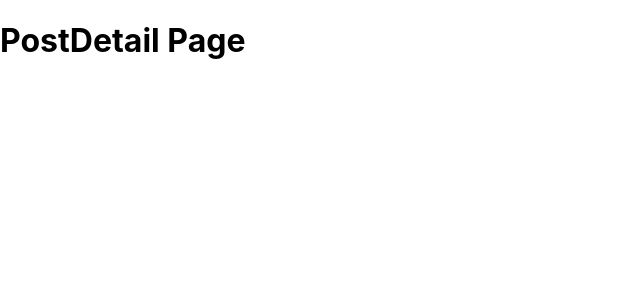
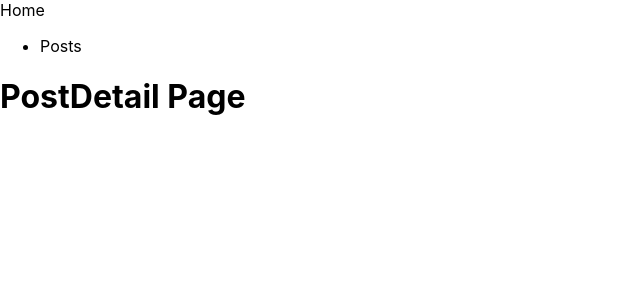
Before and after one commit to masayuki-0319/nextjs-blog, a Next.js app: page /posts/1 in a window 1280 px wide. Shown: the top 300 px of the page, without its empty margins (0-640 px from the left). Built offline with nearby package versions, Linux system fonts and the light colour scheme.

Commit message:
Layout Component 追加

```diff
--- /dev/null
+++ b/components/layouts/layout.tsx
@@ -0,0 +1,17 @@
+import { ReactNode, VFC } from 'react';
+import { MainNavigation } from './main-navigation';
+
+type Props = {
+  children: ReactNode;
+};
+
+export const Layout: VFC<Props> = (props) => {
+  const { children } = props;
+
+  return (
+    <>
+      <MainNavigation />
+      <main>{children}</main>
+    </>
+  );
+};
--- /dev/null
+++ b/components/layouts/main-navigation.tsx
@@ -0,0 +1,21 @@
+import Link from 'next/link';
+import { VFC } from 'react';
+
+type Props = {};
+
+export const MainNavigation: VFC<Props> = (props) => {
+  const {} = props;
+
+  return (
+    <>
+      <nav>
+        <Link href="/">Home</Link>
+        <ul>
+          <li>
+            <Link href="/posts">Posts</Link>
+          </li>
+        </ul>
+      </nav>
+    </>
+  );
+};
--- a/pages/_app.tsx
+++ b/pages/_app.tsx
@@ -1,8 +1,13 @@
-import '../styles/globals.css'
-import type { AppProps } from 'next/app'
+import '../styles/globals.css';
+import type { AppProps } from 'next/app';
+import { Layout } from '../components/layouts/layout';
 
 function MyApp({ Component, pageProps }: AppProps) {
-  return <Component {...pageProps} />
+  return (
+    <Layout>
+      <Component {...pageProps} />
+    </Layout>
+  );
 }
 
-export default MyApp
+export default MyApp;
```
